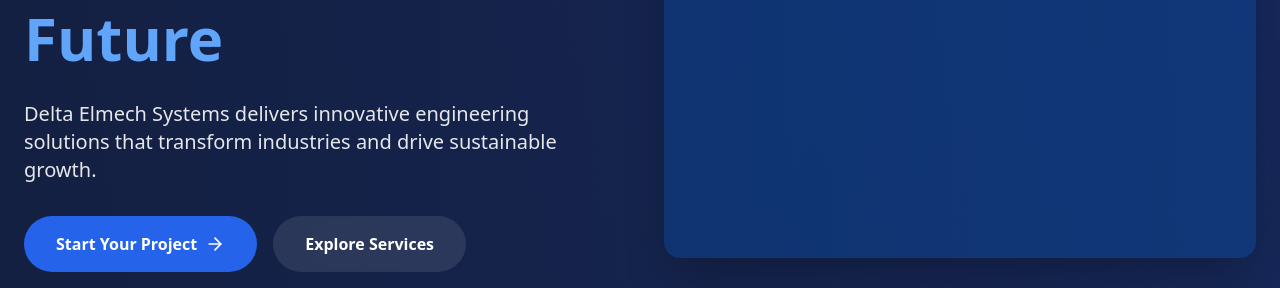
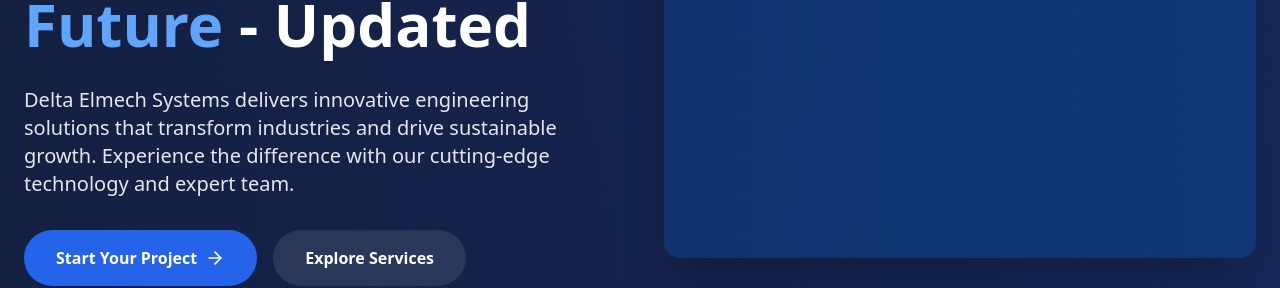
Before and after one commit to Tharun-de/deltaelmechsystems, a React (Vite) app: page / in a window 1280 px wide. Shown: the part 299-587 px from the top of the page. Built offline with nearby package versions, Linux system fonts and the light colour scheme; no server answers.

Commit message:
Update hero section text to test deployment

```diff
--- a/src/pages/HomePage.tsx
+++ b/src/pages/HomePage.tsx
@@ -198,10 +198,10 @@ const HomePage: React.FC = () => {
                     transition={{ duration: 0.8 }}
                   >
                     <h1 className="text-6xl font-bold mb-6 leading-tight">
-                      Engineering Excellence for the <span className="text-blue-400">Future</span>
+                      Engineering Excellence for the <span className="text-blue-400">Future</span> - Updated
                     </h1>
                     <p className="text-xl mb-8 text-gray-200">
-                      Delta Elmech Systems delivers innovative engineering solutions that transform industries and drive sustainable growth.
+                      Delta Elmech Systems delivers innovative engineering solutions that transform industries and drive sustainable growth. Experience the difference with our cutting-edge technology and expert team.
                     </p>
                     <div className="flex flex-wrap gap-4">
                       <Link
```
